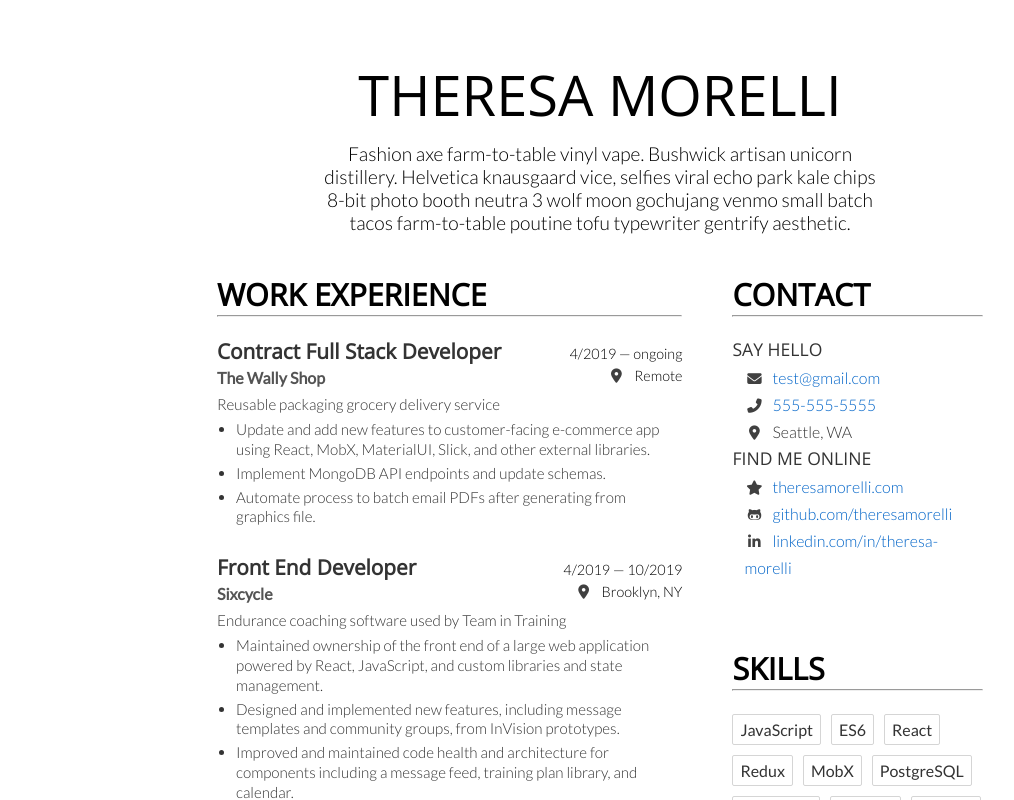
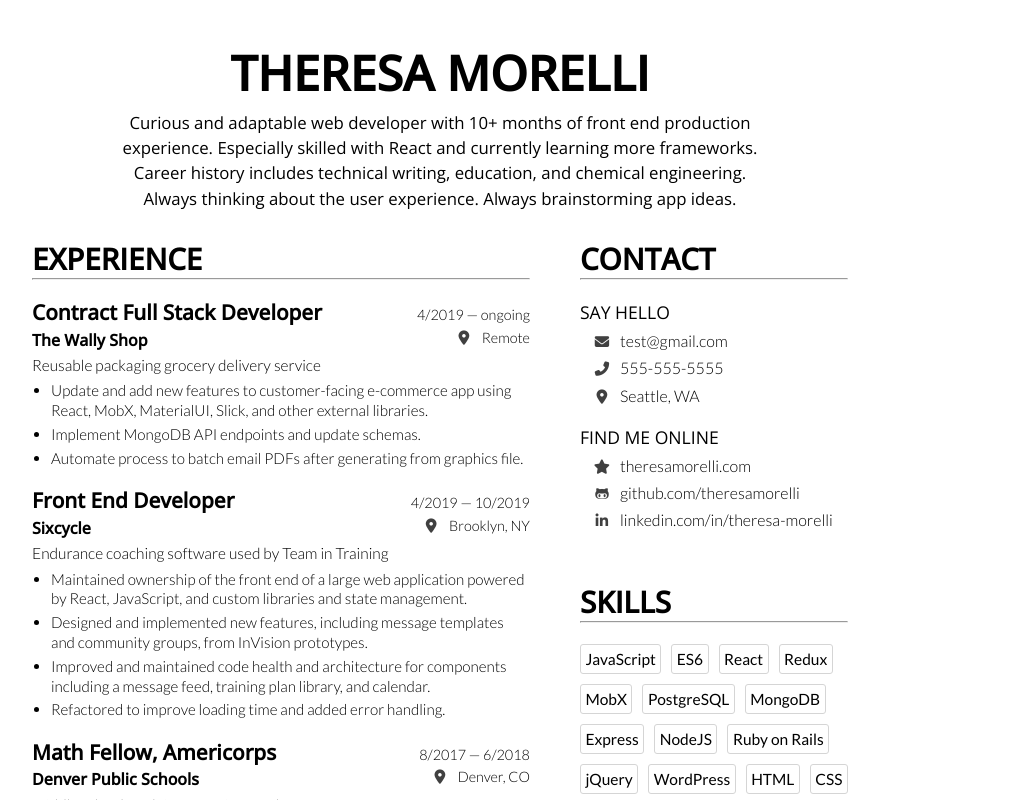
Before and after one commit to theresagonz/svelte-resume, a Svelte app: page / in a window 1280 px wide. Shown: the top 800 px of the page, without its empty margins (40-1054 px from the left). Built offline with nearby package versions, Linux system fonts and the light colour scheme.

Commit message:
Move styles to global css variables to simplify color and whitespace adjustments, adjust page styling

```diff
--- a/public/global.css
+++ b/public/global.css
@@ -1,18 +1,26 @@
-@import url('https://fonts.googleapis.com/css?family=Lato:300,400,500|Open+Sans&display=swap');
+@import url('https://fonts.googleapis.com/css?family=Lato:300,400,500|Open+Sans:300,400,500&display=swap');
 
-/* MY GLOBAL VARIABLES */
+/* MY GLOBAL CSS VARIABLES */
 
 :root {
-  /* --accent-color: #55777c; */
-	--accent-color: #000;
-	--link-color: #55777c;
+	/* ADJUST COLOR */
+	/* --accent-color: #55777c; */
+	--link-color: #000;
   --accent-font: 'Open Sans', sans-serif;
-  --grey-dark: #333;
-  --grey-mid-dark: #545454;
+	--grey-dark: #333;
+	--grey-mid-dark: #545454;
 	--grey-mid: #717171;
 	--grey-light: #d5d5d5;
-	/* TOGGLE - for more centered layout, comment in --center css variable below */
-	/* --center: center; */
+
+	/* ADJUST SPACING */
+	--vertical-space-between-sections: 1.4rem;
+	--vertical-space-between-subsections: 1rem;
+	--horizontal-space-between-columns: 25px;
+	--horizontal-offset: -25px;
+
+	/* ADJUST APPEARANCE */
+	/* --column-order: row-reverse; */
+	/* --more-centered: center; */
 }
 
 
@@ -26,25 +34,18 @@ html, body {
 }
 
 body {
-	color: #333;
+	color: #000;
 	margin: 0;
 	padding: 8px;
 	box-sizing: border-box;
 	font-family: -apple-system, BlinkMacSystemFont, 'Segoe UI', Roboto,
 		Oxygen-Sans, Ubuntu, Cantarell, 'Helvetica Neue', sans-serif;
+
 }
 
 a {
-	color: rgb(0, 100, 200);
+	color: var(--link-color);
 	text-decoration: none;
-}
-
-a:hover {
-	text-decoration: underline;
-}
-
-a:visited {
-	color: rgb(0, 80, 160);
 }
 
 label {
@@ -94,11 +95,13 @@ button:focus {
 main {
 	width: 8.5in;
 	height: 11in;
-	padding: 3em 4em;
-	margin: 0 auto;
+	padding: 2em 4em;
+	margin: 0;
+	display: flex;
+	flex-direction: column;
+	justify-content: space-between;
 	font-family: 'Lato', sans-serif;
 	font-weight: 300;
-	color: var(--grey-dark);
 }
 
 h1, h2, h3, h4, h5, h6 {
@@ -110,28 +113,25 @@ ul {
 	padding-left: 19px;
 }
 
-i {
-	padding-right: 7px;
-	font-size: 0.9rem;
-  color: var(--grey-mid);
-}
-
 hr.section-underline {
-	margin: 0 0 18px 0;
-	color: var(--grey-mid);
+	margin: -1px 0 var(--vertical-space-between-subsections) 0;
 }
 
 .section {
-  margin-bottom: 36px;
+	margin-bottom: var(--vertical-space-between-sections);
+}
+
+.section:last-child {
+	margin-bottom: 0;
 }
 
 .section-label {
   margin-bottom: 0;
   color: var(--accent-color);
 	font-family: var(--accent-font);
-	font-size: 1.9em;
+	font-size: 1.85em;
 	text-transform: uppercase;
-	text-align: var(--center);
+	text-align: var(--more-centered);
 }
 
 .title {
@@ -139,17 +139,16 @@ hr.section-underline {
 }
 
 .subtitle {
-	color: var(--grey-mid-dark);
 	font-weight: 800;
 }
 
 #small-column {
-	text-align: var(--center);
+	text-align: var(--more-centered);
 }
 
 .detail-container {
 	line-height: 1.4em;
-	margin: 24px 0;
+	margin-bottom: var(--vertical-space-between-subsections);
 }
 
 .detail-container:first-of-type {
@@ -161,18 +160,15 @@ hr.section-underline {
 	margin-bottom: 3px;
 }
 
-.link {
-	font-size: 0.9em;
-	color: var(--grey-mid);
-	margin-top: 3px;
-}
-
 .title {
 	display: flex;
 	justify-content: space-between;
 	margin-bottom: 5px;
 	font-family: var(--accent-font);
-	color: var(--grey-dark);
+}
+
+.subtitle {
+	font-family: var(--accent-font);
 }
 
 .location {
@@ -184,7 +180,7 @@ hr.section-underline {
 }
 
 .description {
-	font-size: 1em;
+	font-size: 1.02em;
 }
 
 .list {
@@ -194,3 +190,7 @@ hr.section-underline {
 .list-item {
 	margin-bottom: 4px;
 }
+
+.detail-container a {
+	font-size: 0.9em;
+}
--- a/src/components/items/ShortDetail.svelte
+++ b/src/components/items/ShortDetail.svelte
@@ -14,7 +14,7 @@
 <style>
 	.top {
 		flex-direction: column;
-		align-items: var(--center);
+		align-items: var(--more-centered);
 		margin-bottom: 3px;
   }
 
--- a/src/components/items/Skill.svelte
+++ b/src/components/items/Skill.svelte
@@ -6,11 +6,11 @@
 	.skill {
     border: 1px solid var(--grey-light);
     width: fit-content;
-    padding: 5px 7px;
-    border-radius: 2px;
+    padding: 5px 4.5px;
+    border-radius: 3px;
     margin: 5px;
-    color: var(--grey-dark);
-    font-weight: 500;
+    font-size: 0.97em;
+    font-weight: 400;
 	}
 </style>
 
--- a/src/components/sections/Skills.svelte
+++ b/src/components/sections/Skills.svelte
@@ -6,7 +6,7 @@
 <style>
 	#skills-section {
 		display: flex;
-		justify-content: var(--center);
+		justify-content: var(--more-centered);
 		flex-wrap: wrap;
 		margin: 0 -5px;
 	}
--- a/src/components/structural/Header.svelte
+++ b/src/components/structural/Header.svelte
@@ -1,7 +1,19 @@
 <script>
 	export const name = 'Theresa Morelli';
-	const summary =
-		'Fashion axe farm-to-table vinyl vape. Bushwick artisan unicorn distillery. Helvetica knausgaard vice, selfies viral echo park kale chips 8-bit photo booth neutra 3 wolf moon gochujang venmo small batch tacos farm-to-table poutine tofu typewriter gentrify aesthetic.';
+	const summaryLines = [
+		'Curious and adaptable web developer with 10+ months of front end production experience. Especially skilled with React and currently learning more frameworks. Career history includes technical writing, education, and chemical engineering. Always thinking about the user experience. Always brainstorming app ideas.',
+
+		// meaningful and impactful
+		// supporting the underdog
+
+		// I enjoy data, design, and clean code.
+
+		// Enjoy the act of creation as well as refactoring.
+
+		// I like to build things I like to use.
+
+		// Try to be thoughtful always.
+	];
 </script>
 
 <style>
@@ -9,28 +21,37 @@
 		display: flex;
 		flex-direction: column;
 		align-items: center;
-		margin-bottom: 35px;
+		justify-content: space-between;
 		text-align: center;
+		margin-bottom: var(--vertical-space-between-sections);
 	}
 
 	#my-name {
 		text-transform: uppercase;
-    color: var(--accent-color);
+		color: var(--accent-color);
 		font-family: var(--accent-font);
-		font-size: 3.5em;
-		font-weight: 500;
+		font-size: 3em;
 		margin: 0;
 	}
 
 	.summary {
-    width: 70%;
-    margin-top: 10px;
-    font-size: 1.2em;
-    color: #000;
+		width: 78%;
+		margin-top: 5px;
+		font-size: 1.05em;
+		font-weight: 300;
+		font-family: var(--accent-font);
+		line-height: 1.5em;
+		color: #000;
 	}
 </style>
 
 <div id="header">
 	<h1 id="my-name">{name}</h1>
-	<div class="summary">{summary}</div>
+	<div class="summary">
+		{#each summaryLines as line, i}
+			<div class="summary-line-{i}">
+				{@html line}
+			</div>
+		{/each}
+	</div>
 </div>
--- a/src/components/structural/LargeColumn.svelte
+++ b/src/components/structural/LargeColumn.svelte
@@ -12,7 +12,7 @@
 <style>
 	#big-column {
 		width: 65%;
-		margin: 0 25px;
+		margin: 0 var(--horizontal-space-between-columns);
 		display: flex;
 		flex-direction: column;
 		justify-content: space-between;
--- a/src/components/structural/MainBody.svelte
+++ b/src/components/structural/MainBody.svelte
@@ -97,7 +97,7 @@
 	export const largeColumnSections = [
 		{
 			type: 'full-details',
-			label: 'Work Experience',
+			label: 'Experience',
 			details: [
 				{
 					title: 'Contract Full Stack Developer',
@@ -162,7 +162,7 @@
 	div {
 		display: flex;
 		justify-content: space-between;
-		flex-direction: var(--row-reverse);
+		flex-direction: var(--column-order);
 		margin: 0 var(--horizontal-offset);
 	}
 </style>
--- a/src/components/structural/SmallColumn.svelte
+++ b/src/components/structural/SmallColumn.svelte
@@ -12,7 +12,7 @@
 <style>
 	#small-column {
 		width: 35%;
-		margin: 0 25px;
+		margin: 0 var(--horizontal-space-between-columns);
 		display: flex;
 		flex-direction: column;
 		justify-content: space-between;
```
